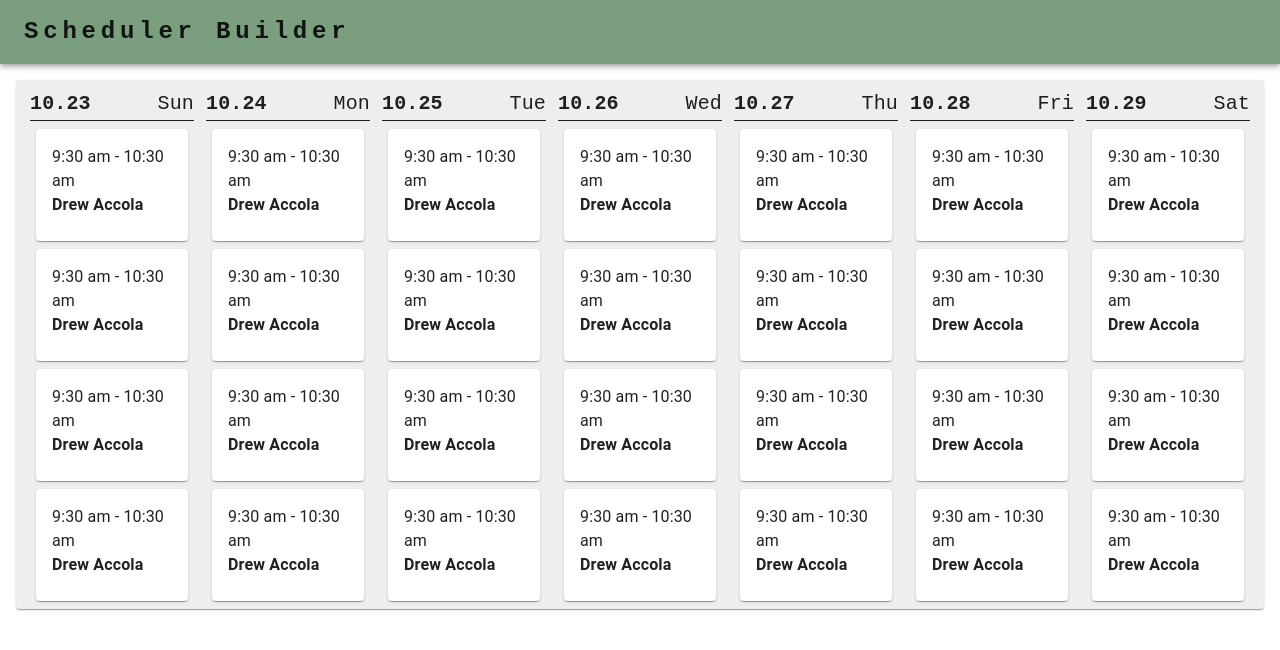
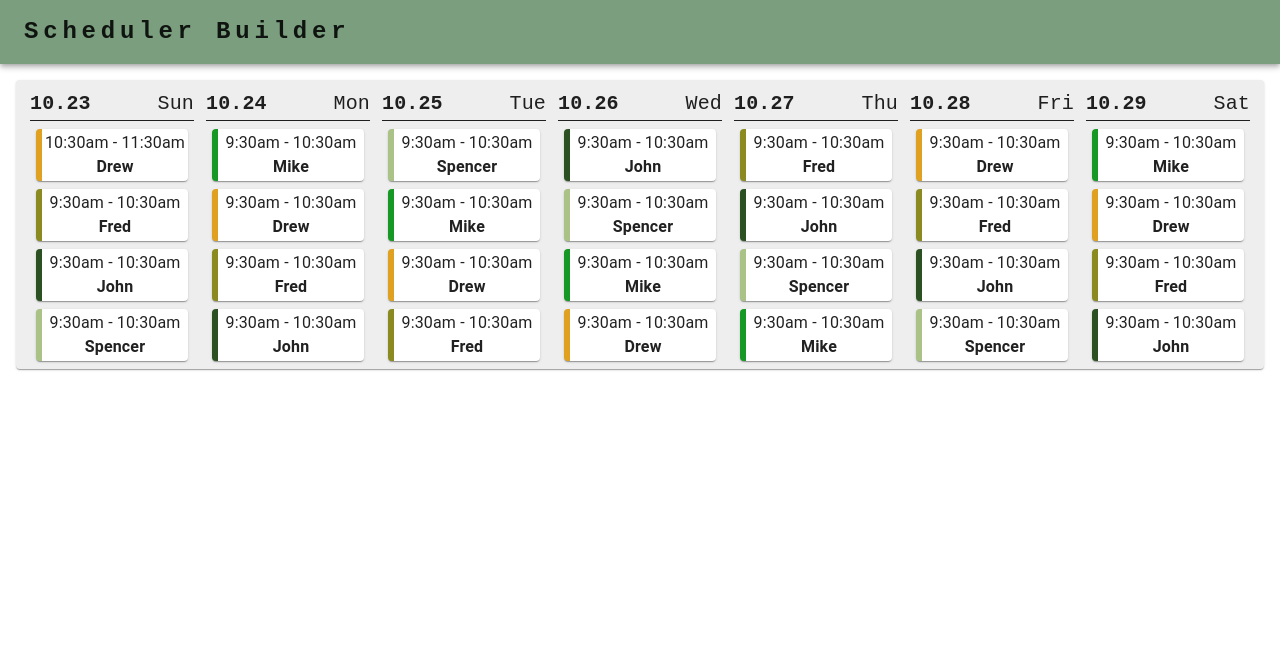
Before and after one commit to Stout-2022-Capstone-Scheduler-Team/SchedulerApp, a Next.js app: page /edit-schedule in a window 1280 px wide. Shown: the top 650 px of the page. Built offline with nearby package versions, Linux system fonts and the light colour scheme.

Commit message:
enhanced styling for card components

```diff
--- a/components/Calendar/ShiftCard.tsx
+++ b/components/Calendar/ShiftCard.tsx
@@ -1,5 +1,19 @@
+import { LocalConvenienceStoreOutlined } from "@mui/icons-material";
 import { Card, CardContent, Typography } from "@mui/material";
 import { Shift, Time } from "../../entities/types";
+
+function getRandomColor(str: string) {
+  var hash = 0;
+  for (var i = 0; i < str.length; i++) {
+    hash = str.charCodeAt(i) + ((hash << 5) - hash);
+  }
+  var color = "#";
+  for (var i = 0; i < 3; i++) {
+    var value = (hash >> (i * 8)) & 0xFF;
+    color += ('' + value.toString(16)).substring(-2);
+  }
+  return color;
+}
 
 interface ShiftCardProps {
   shift: Shift;
@@ -7,12 +21,14 @@ interface ShiftCardProps {
 
 const ShiftCard = ({ shift }: ShiftCardProps): JSX.Element => {
   return (
-    <Card sx={{ mt: ".50rem" }}>
-      <CardContent>
-        <Typography>
+    <Card sx={{ mt: 1, borderLeft:6, borderColor:getRandomColor(shift.owner) }}>
+      <CardContent sx={{p:0.25, '&:last-child': { p: 0.25 } }}>
+        <Typography sx={{ display:"flex", justifyContent:"center"}}>
           {Time.toString(shift.start)} - {Time.toString(shift.end)}
         </Typography>
-        <Typography sx={{ fontWeight: "bold" }}>{shift.owner}</Typography>
+        <Typography sx={{ fontWeight: "bold", display:"flex", justifyContent:"center"}}>
+          {shift.owner}
+        </Typography>
       </CardContent>
     </Card>
   );
--- a/entities/time.ts
+++ b/entities/time.ts
@@ -25,10 +25,10 @@ export class Time {
   static toString(t: Time): string {
     const minute = t.hours - Math.floor(t.hours);
     let hour = t.hours - minute;
-    let zone = " am";
+    let zone = "am";
     if (hour > 12) {
       hour -= 12;
-      zone = " pm";
+      zone = "pm";
     }
     return String(hour) + ":" + String(minute * 60) + zone;
   }
--- a/pages/edit-schedule.tsx
+++ b/pages/edit-schedule.tsx
@@ -6,198 +6,198 @@ export default function EditSchedule(): JSX.Element {
 	const dummyData  = [
 		new Shift(
       'Programmer',
-      new Time(9.50),
       new Time(10.50),
+      new Time(11.50),
       DayOftheWeek.Sunday,
-      'Drew Accola',
+      'Drew',
     ),
 		new Shift(
       'Programmer',
       new Time(9.50),
       new Time(10.50),
       DayOftheWeek.Sunday,
-      'Drew Accola',
+      'Fred',
     ),
     new Shift(
       'Programmer',
       new Time(9.50),
       new Time(10.50),
       DayOftheWeek.Sunday,
-      'Drew Accola',
+      'John',
     ),
     new Shift(
       'Programmer',
       new Time(9.50),
       new Time(10.50),
       DayOftheWeek.Sunday,
-      'Drew Accola',
+      'Spencer',
     ),
     new Shift(
       'Programmer',
       new Time(9.50),
       new Time(10.50),
       DayOftheWeek.Monday,
-      'Drew Accola',
+      'Mike',
     ),
     new Shift(
       'Programmer',
       new Time(9.50),
       new Time(10.50),
       DayOftheWeek.Monday,
-      'Drew Accola',
+      'Drew',
     ),
     new Shift(
       'Programmer',
       new Time(9.50),
       new Time(10.50),
       DayOftheWeek.Monday,
-      'Drew Accola',
+      'Fred',
     ),
     new Shift(
       'Programmer',
       new Time(9.50),
       new Time(10.50),
       DayOftheWeek.Monday,
-      'Drew Accola',
+      'John',
     ),
     new Shift(
       'Programmer',
       new Time(9.50),
       new Time(10.50),
       DayOftheWeek.Tuesday,
-      'Drew Accola',
+      'Spencer',
     ),
     new Shift(
       'Programmer',
       new Time(9.50),
       new Time(10.50),
       DayOftheWeek.Tuesday,
-      'Drew Accola',
+      'Mike',
     ),
     new Shift(
       'Programmer',
       new Time(9.50),
       new Time(10.50),
       DayOftheWeek.Tuesday,
-      'Drew Accola',
+      'Drew',
     ),
     new Shift(
       'Programmer',
       new Time(9.50),
       new Time(10.50),
       DayOftheWeek.Tuesday,
-      'Drew Accola',
+      'Fred',
     ),
     new Shift(
       'Programmer',
       new Time(9.50),
       new Time(10.50),
       DayOftheWeek.Wednesday,
-      'Drew Accola',
+      'John',
     ),
     new Shift(
       'Programmer',
       new Time(9.50),
       new Time(10.50),
       DayOftheWeek.Wednesday,
-      'Drew Accola',
+      'Spencer',
     ),
     new Shift(
       'Programmer',
       new Time(9.50),
       new Time(10.50),
       DayOftheWeek.Wednesday,
-      'Drew Accola',
+      'Mike',
     ),
     new Shift(
       'Programmer',
       new Time(9.50),
       new Time(10.50),
       DayOftheWeek.Wednesday,
-      'Drew Accola',
+      'Drew',
     ),
     new Shift(
       'Programmer',
       new Time(9.50),
       new Time(10.50),
       DayOftheWeek.Thursday,
-      'Drew Accola',
+      'Fred',
     ),
     new Shift(
       'Programmer',
       new Time(9.50),
       new Time(10.50),
       DayOftheWeek.Thursday,
-      'Drew Accola',
+      'John',
     ),
     new Shift(
       'Programmer',
       new Time(9.50),
       new Time(10.50),
       DayOftheWeek.Thursday,
-      'Drew Accola',
+      'Spencer',
     ),
     new Shift(
       'Programmer',
       new Time(9.50),
       new Time(10.50),
       DayOftheWeek.Thursday,
-      'Drew Accola',
+      'Mike',
     ),
     new Shift(
       'Programmer',
       new Time(9.50),
       new Time(10.50),
       DayOftheWeek.Friday,
-      'Drew Accola',
+      'Drew',
     ),
     new Shift(
       'Programmer',
       new Time(9.50),
       new Time(10.50),
       DayOftheWeek.Friday,
-      'Drew Accola',
+      'Fred',
     ),
     new Shift(
       'Programmer',
       new Time(9.50),
       new Time(10.50),
       DayOftheWeek.Friday,
-      'Drew Accola',
+      'John',
     ),
     new Shift(
       'Programmer',
       new Time(9.50),
       new Time(10.50),
       DayOftheWeek.Friday,
-      'Drew Accola',
+      'Spencer',
     ),new Shift(
       'Programmer',
       new Time(9.50),
       new Time(10.50),
       DayOftheWeek.Saturday,
-      'Drew Accola',
+      'Mike',
     ),
     new Shift(
       'Programmer',
       new Time(9.50),
       new Time(10.50),
       DayOftheWeek.Saturday,
-      'Drew Accola',
+      'Drew',
     ),
     new Shift(
       'Programmer',
       new Time(9.50),
       new Time(10.50),
       DayOftheWeek.Saturday,
-      'Drew Accola',
+      'Fred',
     ),
     new Shift(
       'Programmer',
       new Time(9.50),
       new Time(10.50),
       DayOftheWeek.Saturday,
-      'Drew Accola',
+      'John',
     ),
   ]
     return (
```
